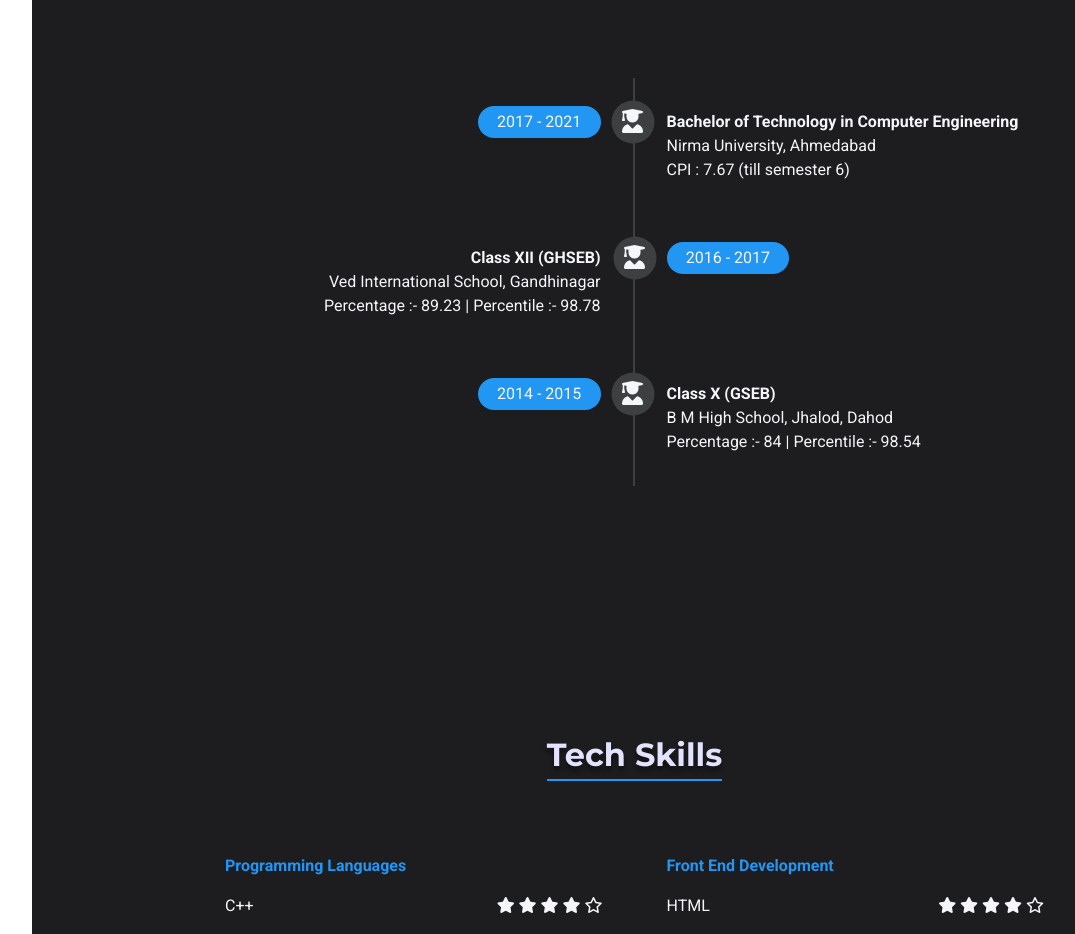
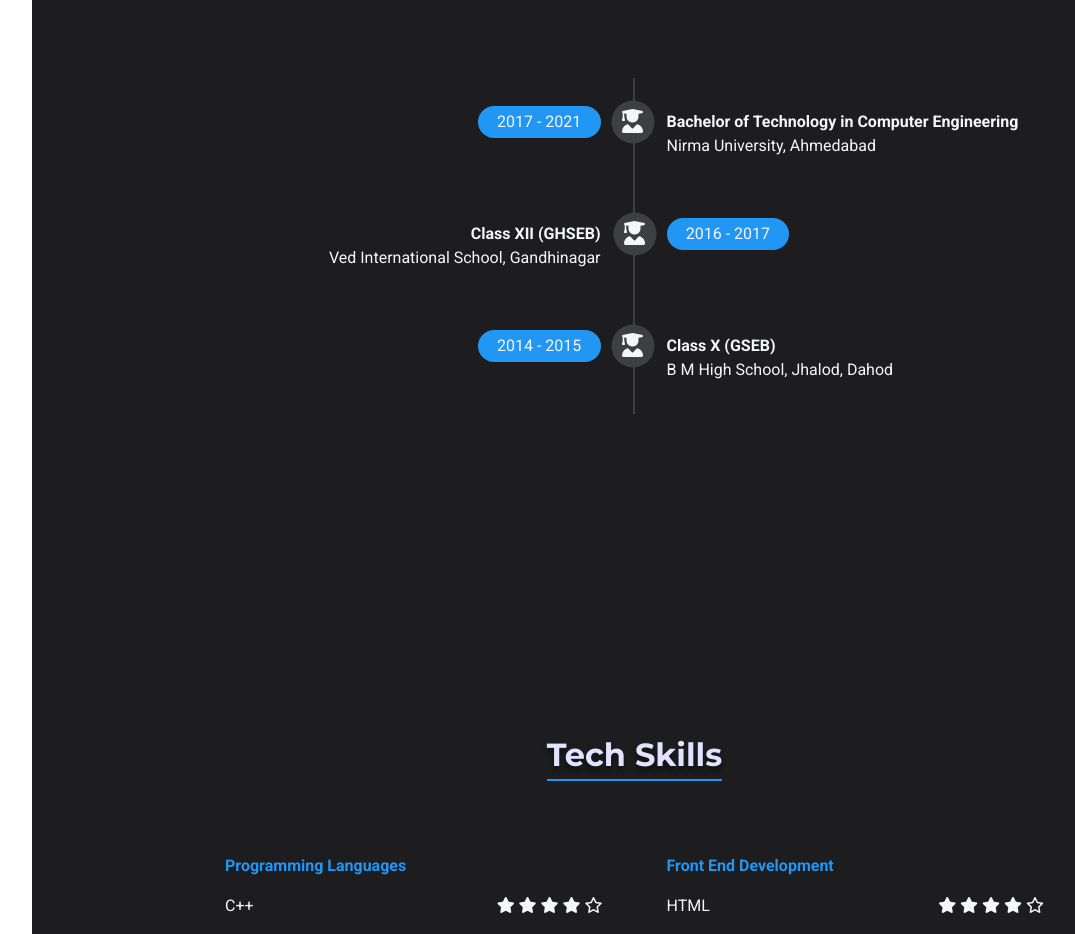
Before and after one commit to bhargavprajapati949/bhargavprajapati949.github.io, a plain HTML site: page index.html in a window 1280 px wide. Shown: the part 1760-2694 px from the top of the page, without its empty margins (43-1118 px from the left). Drawn offline with nearby package versions, Linux system fonts and the light colour scheme.

Commit message:
update in education section

```diff
--- a/index.html
+++ b/index.html
@@ -299,8 +299,8 @@
                                 </div>
                                 <div class="std-disc">
                                     Nirma University, Ahmedabad
-                                    <br />
-                                    CPI : 7.67 (till semester 6)
+                                    <!-- <br />
+                                    CPI : 7.67 (till semester 6) -->
                                 </div>
                             </div>
                         </div>
@@ -314,8 +314,8 @@
                                 </div>
                                 <div class="std-disc">
                                     Ved International School, Gandhinagar
-                                    <br />
-                                    Percentage :- 89.23 | Percentile :- 98.78
+                                    <!-- <br />
+                                    Percentage :- 89.23 | Percentile :- 98.78 -->
                                 </div>
                             </div>
                         </div>
@@ -349,8 +349,8 @@
                                 </div>
                                 <div class="std-disc">
                                     B M High School, Jhalod, Dahod
-                                    <br />
-                                    Percentage :- 84 | Percentile :- 98.54
+                                    <!-- <br />
+                                    Percentage :- 84 | Percentile :- 98.54 -->
                                 </div>
                             </div>
                         </div>
```
